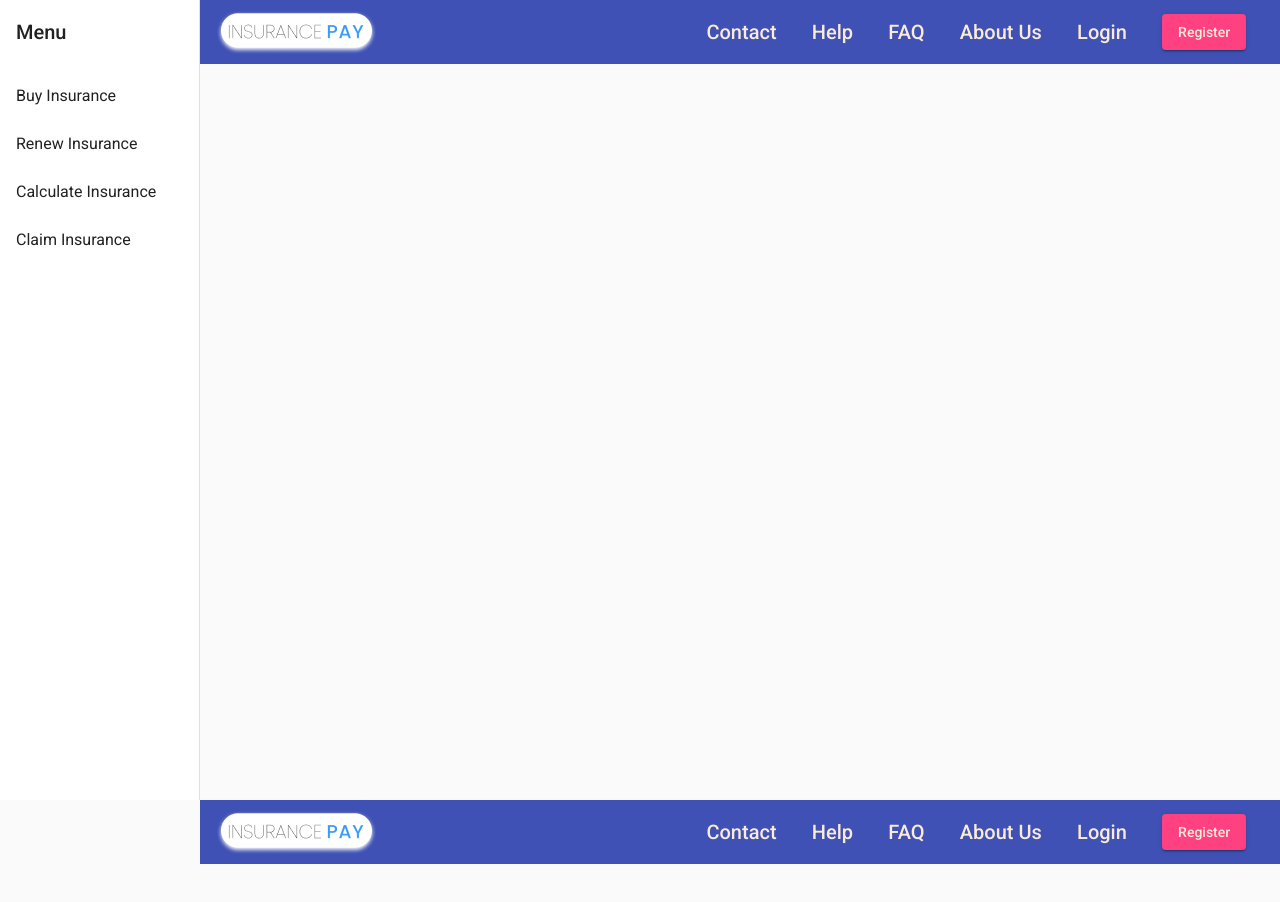
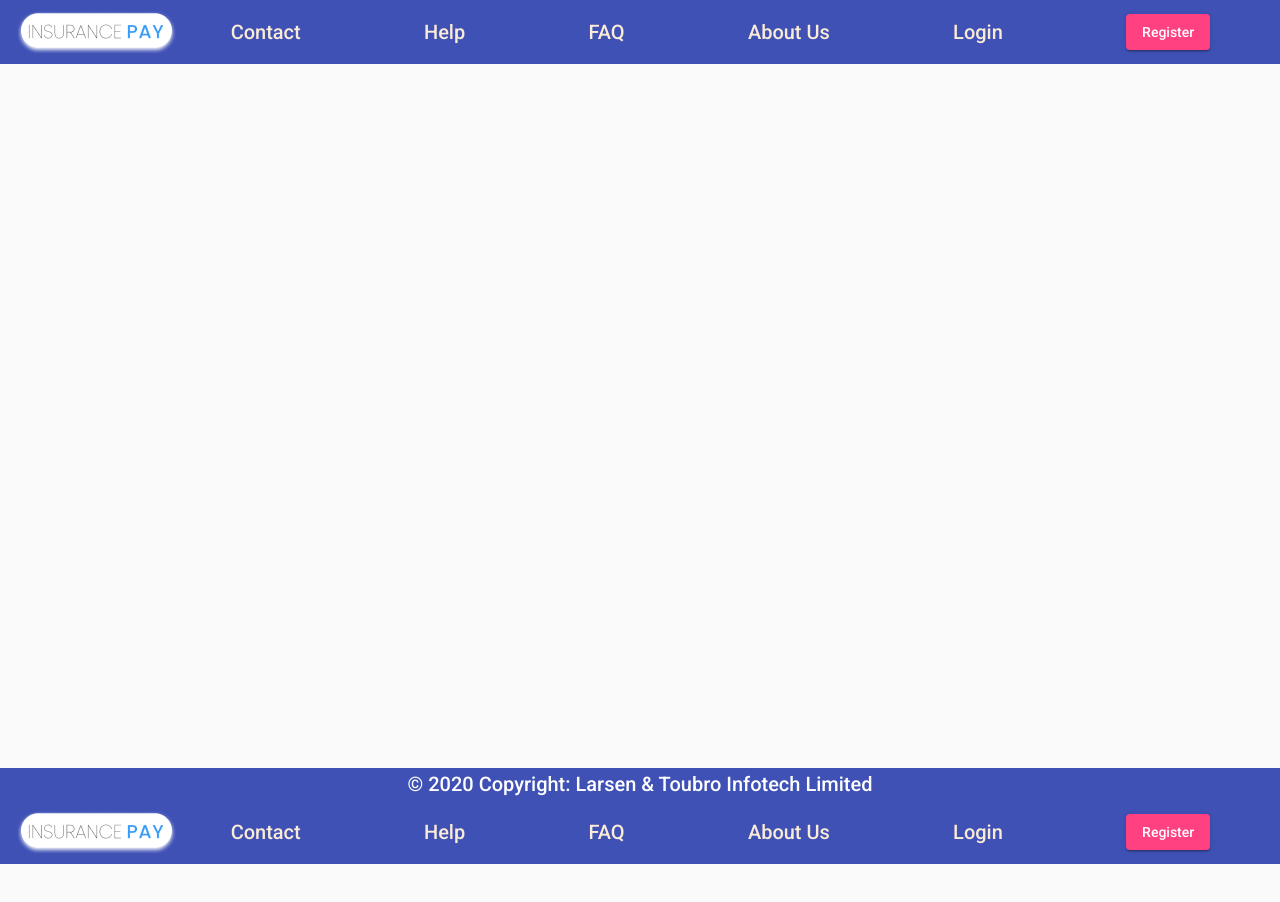
Before and after one commit to azim30/General-Insurance, an Angular app: page /home-page in a window 1280 px wide. Shown: the top 902 px of the page. Built offline with nearby package versions, Linux system fonts and the light colour scheme.

Commit message:
Modified Homepage
Modified Homepage

```diff
--- a/src/app/Components/about-us/about-us.component.html
+++ b/src/app/Components/about-us/about-us.component.html
@@ -4,27 +4,27 @@
 </div>
 <div class="row">
     <div class="column" style="background-color:#FF665A;">
-      <div> <img src="../../../assets//Images/about-us-nupur.png"> </div>
+      <div> <img src="../../../assets/images/about-us-nupur.png"> </div>
         <h4>Nupur Deshmukh</h4><br>
         <p><i>I believe that I am hard working, very attentive to detail orientation and a Team player.</i> </p>
     </div><hr>
     <div class="column" style="background-color:#FF8C64;">
-        <div> <img src="../../../assets//Images/about-us-azim.png"></div>
+        <div> <img src="../../../assets/images/about-us-azim.png"></div>
          <h4>Azim Shaikh</h4><br>
          <p><i>I am a hard-working , dependable, responsible person and driven individual who isn't afraid to face a challenge.</i> </p>
      </div><hr>
      <div class="column" style="background-color:#3EB595;">
-        <div><img src="../../../assets//Images/about-us-mitesh.png"></div>
+        <div><img src="../../../assets/images/about-us-mitesh.png"></div>
          <h4>Mitesh Sawant</h4><br>
          <p><i>I'm a passionate ,helpful person who is enthusiastic and loves challenges.</i> </p>
      </div><hr>
      <div class="column" style="background-color:#A3A1A8 ;">
-        <div> <img src="../../../assets//Images/about-us-azhar.png"></div>
+        <div> <img src="../../../assets/images/about-us-azhar.png"></div>
          <h4>Azharudeen S</h4><br>
          <p><i>I am passionate about my work and result oriented.</i> </p>
      </div><hr>
      <div class="column" style="background-color:#7D6B7D;">
-        <div> <img src="../../../assets//Images/about-us-mrunal.png"></div>
+        <div> <img src="../../../assets/images/about-us-mrunal.png"></div>
          <h4>Mrunal Patil</h4><br>
          <p><i>I would say that I’m creative, hard-working, and detail-oriented.</i> </p>
      </div><hr>
--- a/src/app/Components/home-page/home-page.component.css
+++ b/src/app/Components/home-page/home-page.component.css
@@ -1,11 +1,38 @@
-.sidenav-container {
+
+
+.navbar{
+  justify-content:space-between;
+}
+a{
+  padding-right:1rem;
+  margin:auto;
+  color:antiquewhite;
+  text-decoration: none;
+}
+mat-sidenav-container {
   height: 100%;
 }
+mat-sidenav,mat-sidenav-content{
+  padding:16px;
 
-.sidenav {
-  width: 200px;
 }
-
+p{
+  font-size: 30px;
+  text-align: center;
+}
+.footer {
+  position: fixed;
+  left: 0;
+  bottom: 0;
+  width: 100%;
+  background-color: #3f51b5;
+  color: white;
+  text-align:center;
+}
+a div{
+  float:right;
+}
+/*
 .sidenav .mat-toolbar {
   background: inherit;
 }
@@ -33,3 +60,6 @@ mat-toolbar a{
   color: white;
   text-align:center;
 }
+a mat-button{
+  font: size 100px;
+}*/
--- a/src/app/Components/home-page/home-page.component.html
+++ b/src/app/Components/home-page/home-page.component.html
@@ -1,9 +1,7 @@
-<mat-sidenav-container class="sidenav-container">
-  <mat-sidenav #drawer class="sidenav" fixedInViewport
-      [attr.role]="(isHandset$ | async) ? 'dialog' : 'navigation'"
-      [mode]="(isHandset$ | async) ? 'over' : 'side'"
-      [opened]="(isHandset$ | async) === false">
-    <mat-toolbar>Menu</mat-toolbar>
+
+<mat-sidenav-container>
+  <mat-sidenav  #sidenav mode="side" [(opened)]="opened" color="primary"><p>Menu</p>
+
   <mat-nav-list>
     <a mat-list-item [routerLink]="['buy-insurance']">Buy Insurance</a><!--Working-->
     <a mat-list-item [routerLink]="['renew-insurance']">Renew Insurance</a><!--Not yet created-->
@@ -11,34 +9,20 @@
     <a mat-list-item [routerLink]="['claim-insurance']">Claim Insurance</a><!--Working-->
   </mat-nav-list>
 </mat-sidenav>
-  <mat-sidenav-content>
-    <mat-toolbar color="primary">
-      <button
-        type="button"
-        aria-label="Toggle sidenav"
-        mat-icon-button
-        (click)="drawer.toggle()"
-        *ngIf="isHandset$ | async">
-        <mat-icon aria-label="Side nav toggle icon"> <span class="material-icons">
-         list
-          </span></mat-icon>
-      </button>
-      <img src="../../../assets/images/Logo.png">
-      <span class="spacer"></span>
-      <a mat-list-item [routerLink]="['contact-us']"  >Contact</a><!--Working-->
+
+  <mat-toolbar color="primary" class="navbar">
+
+    <img src="../../../assets/images/Logo.png" (click)="sidenav.toggle()" >
+    <a mat-list-item [routerLink]="['contact-us']"  ><div>Contact</div></a><!--Working-->
     <a mat-list-item [routerLink]="['help']">Help</a><!--Working-->
     <a mat-list-item [routerLink]="['faq']">FAQ</a><!--Working-->
     <a mat-list-item [routerLink]="['about-us']">About Us</a><!--Working-->
     <a mat-list-item [routerLink]="['login']">Login</a><!--Working-->
     <a mat-raised-button color="accent" [routerLink]="['register']">Register</a><!--Working-->
+  <div class="footer">
+
+      © 2020 Copyright:  Larsen & Toubro Infotech Limited
+     <br>
+    </div>
   </mat-toolbar>
-    <ng-content></ng-content>
-    <!--<div class="footer">
-      <br>
-      © 2020 Copyright:  Larsen & Toubro Infotech Limited
-      <br><br>
-    </div>-->
-
-    <!-- Add Content Here -->
-  </mat-sidenav-content>
 </mat-sidenav-container>
--- a/src/app/Components/home-page/home-page.component.ts
+++ b/src/app/Components/home-page/home-page.component.ts
@@ -2,6 +2,7 @@ import { Component, OnInit } from '@angular/core';
 import { BreakpointObserver, Breakpoints } from '@angular/cdk/layout';
 import { Observable } from 'rxjs';
 import { map, shareReplay } from 'rxjs/operators';
+import{FormsModule} from '@angular/forms';
 import{MaterialModule} from '../../Modules/material/material.module';
 
 @Component({
@@ -10,12 +11,13 @@ import{MaterialModule} from '../../Modules/material/material.module';
   styleUrls: ['./home-page.component.css']
 })
 export class HomePageComponent implements OnInit {
-  isHandset$: Observable<boolean> = this.breakpointObserver.observe(Breakpoints.Handset)
+  /*isHandset$: Observable<boolean> = this.breakpointObserver.observe(Breakpoints.Handset)
   .pipe(
     map(result => result.matches),
     shareReplay()
   );
-
+*/
+opened=false;
 constructor(private breakpointObserver: BreakpointObserver) {}
 
 
```
Lines whose indentation alone changed are shown as unchanged.
